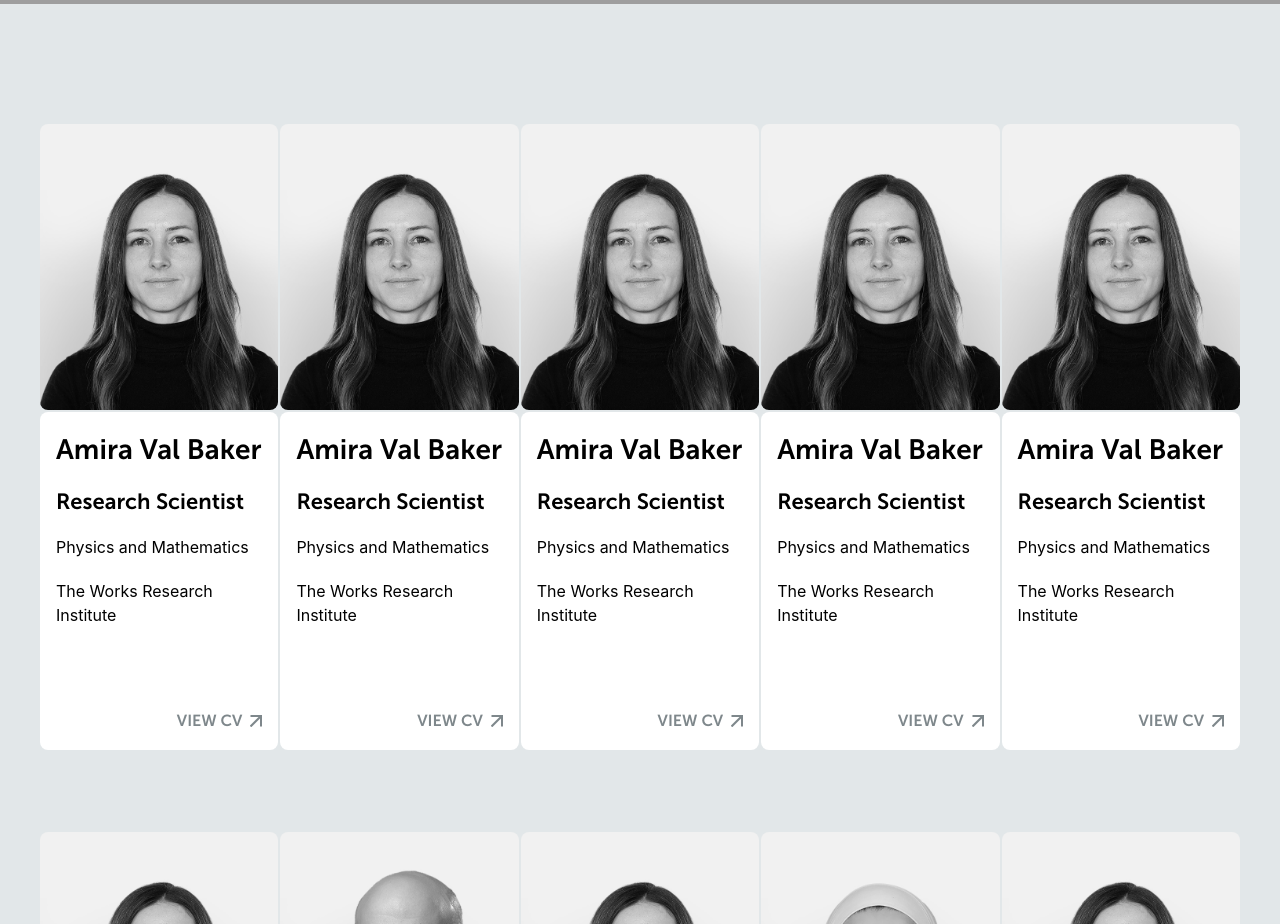
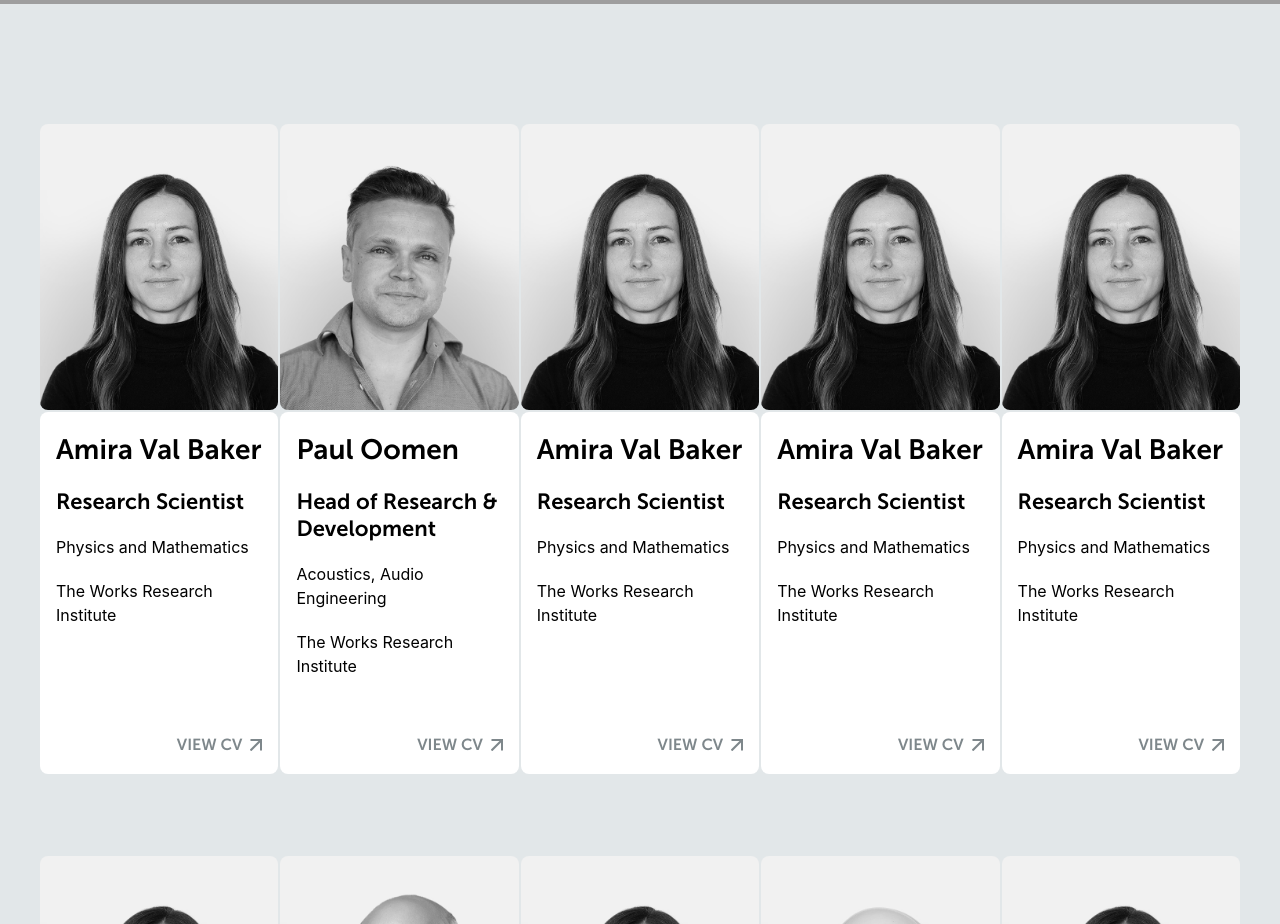
Before and after one commit to lilnoun1112/theworks, an Eleventy site: page src/team.njk in a window 1280 px wide. Shown: the part 800-1724 px from the top of the page. Built offline with nearby package versions, Linux system fonts and the light colour scheme; Eleventy itself is replaced by a stand-in of ours; files that its build step writes are made by us from their sources; grey boxes are pictures that could not be loaded; files whose address does not match are found by name.

Commit message:
Update Team “2024-07-16-bashar-m-farran”

```diff
--- a/src/team/2024-07-16-bashar-m-farran.md
+++ b/src/team/2024-07-16-bashar-m-farran.md
@@ -1,8 +1,8 @@
 ---
-name: Amira Val Baker
-position: Research Scientist
-field: Physics and Mathematics
+name: Paul Oomen
+position: Head of Research & Development
+field: Acoustics, Audio Engineering
 affiliation: The Works Research Institute
-image: /img/avb.jpg
-cvlink: https://www.linkedin.com/in/amira-val-baker-phd-47047123/
+image: /img/po.jpg
+cvlink: https://www.researchgate.net/profile/Paul-Oomen
 ---
```
